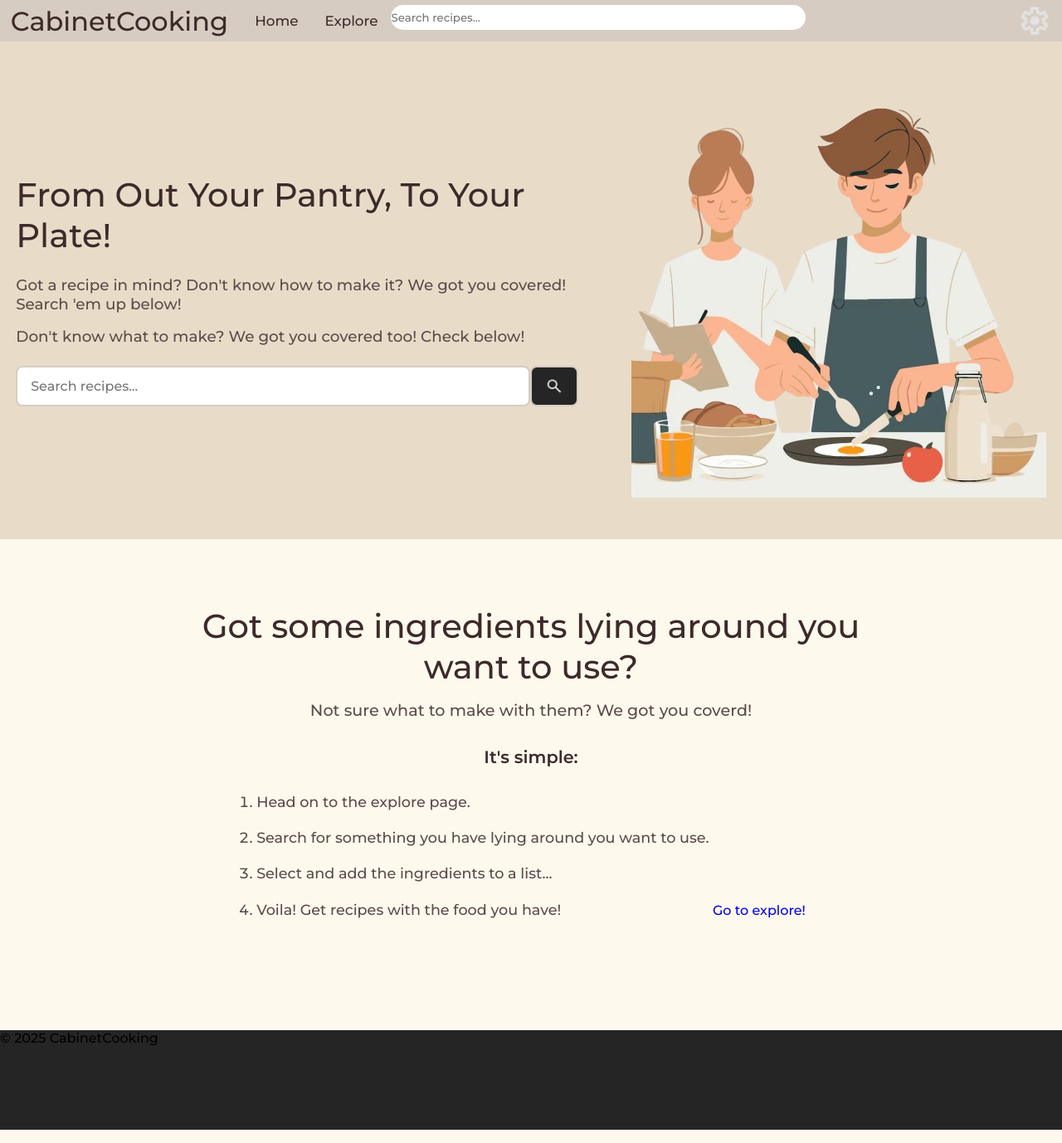
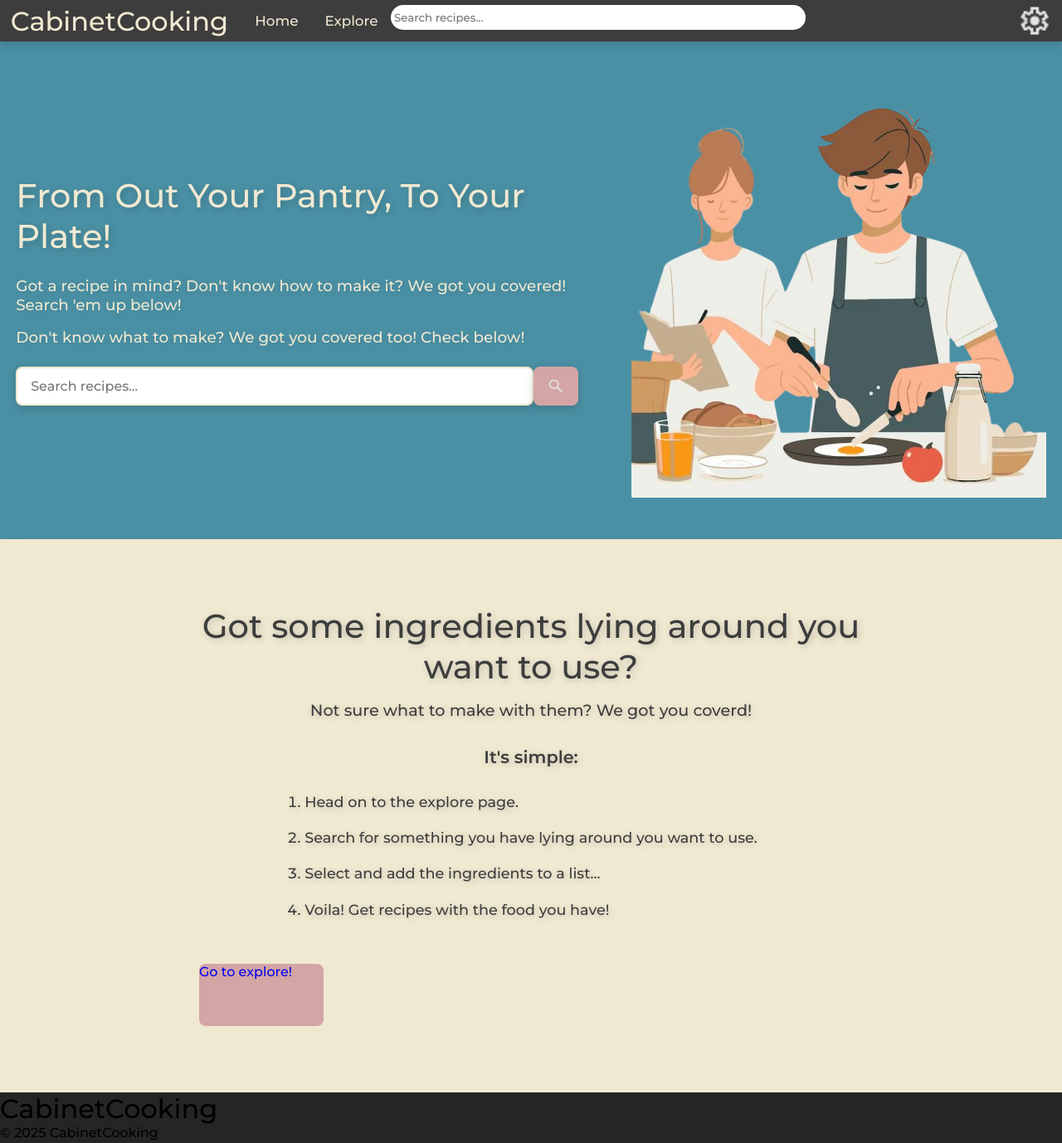
Before and after one commit to jtmastaman/CabinetCooking, a plain HTML site: page pages/index.html in a window 1280 px wide. Shown: the whole page at 83% size. Drawn offline with Linux system fonts and the light colour scheme; a web font is replaced by a local one.

Commit message:
theme refresh

```diff
--- a/pages/index.html
+++ b/pages/index.html
@@ -6,7 +6,7 @@
 <meta name="keywords" content="Education, Cooking">
 <meta name="author" content="JeffreyTeuton">
 <meta name="viewport" content="width=device-width, initial-scale=1">
-<title>Untitled Document</title>
+<title>CabinetCooking</title>
 <link href="../style.css" rel="stylesheet" type="text/css">
 </head>
  	<body>
@@ -17,7 +17,7 @@
 				<li><a href="explore.html">Explore</a></li>
 			</ul>
 			<div class="search-bar">
-				<input type="text" id="nav-search" placeholder="Search recipes...">
+				<input type="text" id="nav-search" placeholder=" Search recipes...">
 				<ul id="suggestions"></ul>
 			</div>
 			<button class="settings">
@@ -66,7 +66,9 @@
 
 		<footer class="footer">
 			<div class="footer-content">
+				<h1>CabinetCooking</h1>
 				<p>© 2025 CabinetCooking</p>
+				</div>
 			</div>
 		</footer>
 	<script src="../scripts/navbar.js"></script>
--- a/style.css
+++ b/style.css
@@ -10,7 +10,7 @@
 	box-sizing: border-box;
 }
 body {
-	background-color: #FDF9ED;
+	background-color: #F0E9D2;
 }
 
 nav {
@@ -20,17 +20,18 @@ nav {
 	width: 100%;
 	height: 50px;
 	padding: 1rem 1%;
-	background-color: #D6CCC2;
+	background-color: #3D3D3D;
 	display: flex;
 	align-items: center;
 	justify-content: space-between;
+	box-shadow: 0 4px 12px rgba(0, 0, 0, 0.15);
 }
 
 .logo {
 	position: relative;
 	font-size: 2rem;
 	font-weight: 500;
-	color:#3D2A2A;
+	color:#F0E9D2;
 }
 
 .nav-links {
@@ -45,12 +46,12 @@ nav {
 	position: relative;
 	font-size: 1.05rem;
 	font-weight: 500;
-	color:#3D2A2A;
+	color:#F0E9D2;
 	transition: all 0.3s ease 0s;
 }
 
 .nav-links li a:hover{
-	color:#A2A16A;
+	color:#D4A5A5;
 }
 
 .search-bar input {
@@ -79,23 +80,27 @@ nav {
 .landing-page {
 	display: flex;
 	align-items: center;
+	justify-content: space-between;
 	gap: 4rem;
 	width: 100%;
-	background-color: #E8DCC8;
+	background-color: #4A90A4;
 	min-height: 75vh;
 	padding: 2rem 1.5%;
+	box-shadow: 0 8px 16px rgba(0,0,0,0.12);
 }
 
 .landing-page h1 {
     font-size: 2.5rem;
-    color: #3D2A2A;
+    color: #F0E9D2;
     margin-bottom: 1.5rem;
+	text-shadow: 2px 2px 8px rgba(0, 0, 0, 0.2);
 }
 
 .landing-page p {
     font-size: 1.15rem;
-    color: #5C4B4B;
+    color: #F0E9D2;
     margin-bottom: 1rem;
+	text-shadow: 2px 2px 8px rgba(0, 0, 0, 0.1);
 }
 
 .live-search {
@@ -108,8 +113,9 @@ nav {
     width: 100%;
     padding: 0.75rem 1rem;
     font-size: 1rem;
-    border: 2px solid #D6CCC2;
+    border: 2px solid #F0E9D2;
     border-radius: 8px;
+	box-shadow: 0 4px 12px rgba(0, 0, 0, 0.15);
 }
 
 .live-search button {
@@ -118,8 +124,9 @@ nav {
 	justify-content: center;
 	padding: 0.75rem 1rem;
 	border-radius: 8px;
-	border: 2px solid #D6CCC2;
-	background-color: #252525;
+	border: none;
+	background-color: #D4A5A5;
+	box-shadow: 0 4px 12px rgba(0, 0, 0, 0.15);
 }
 
 #suggestions {
@@ -136,11 +143,13 @@ nav {
 .ingredients-page {
     width: 100%;
     min-height: 70vh;
-    background-color: #FDF9ED;
+    background-color: #F0E9D2;
     padding: 5rem 5%;
     display: flex;
     justify-content: center;
     align-items: center;
+	box-shadow: 0 8px 16px rgba(0,0,0,0.12);
+
 }
 
 .ingredients-content {
@@ -150,30 +159,34 @@ nav {
 
 .ingredients-content h1 {
     font-size: 2.5rem;
-    color: #3D2A2A;
+    color: #3D3D3D;
     margin-bottom: 1rem;
+	text-shadow: 2px 2px 8px rgba(0, 0, 0, 0.2);
 }
 
 .subtext {
     font-size: 1.2rem;
-    color: #5C4B4B;
+    color: #3D3D3D;
     margin-bottom: 2rem;
+	text-shadow: 2px 2px 8px rgba(0, 0, 0, 0.2);
 }
 
 .steps-title {
     font-size: 1.3rem;
     font-weight: 600;
-    color: #3D2A2A;
+    color: #3D3D3D;
     margin-bottom: 1.5rem;
+	text-shadow: 2px 2px 8px rgba(0, 0, 0, 0.2);
 }
 
 .list {
     text-align: left;
     display: inline-block;
     font-size: 1.1rem;
-    color: #5C4B4B;
+    color: #3D3D3D;
     line-height: 2;
     margin-bottom: 2.5rem;
+	text-shadow: 2px 2px 8px rgba(0, 0, 0, 0.2);
 }
 
 .list li {
@@ -181,6 +194,12 @@ nav {
 }
 
 .explore-button {
+	display: flex;
+	align-self: center;
+	background-color: #D4A5A5;
+	border-radius: 8px;
+	width: 150px;
+	height: 75px;
 
 }
 
@@ -193,7 +212,6 @@ nav {
 }
 
 .recipe-cards div {
-
     background-color:#f0ece8;
 	border-radius: 8px;
 	text-align: center;
```
Also changed, not shown: pages/explore.html (+3 -1 lines), pages/recipe.html (added, +24 -0 lines), pages/results.html (+1 -1 lines), 3 other files.
